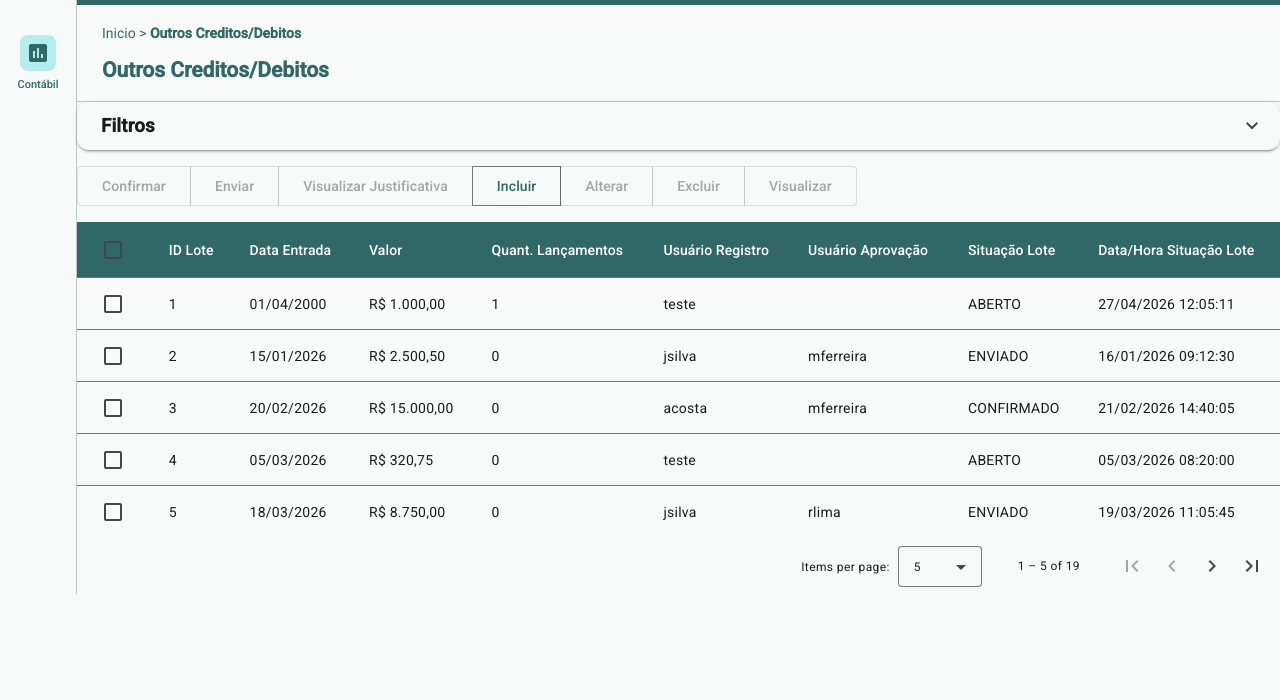
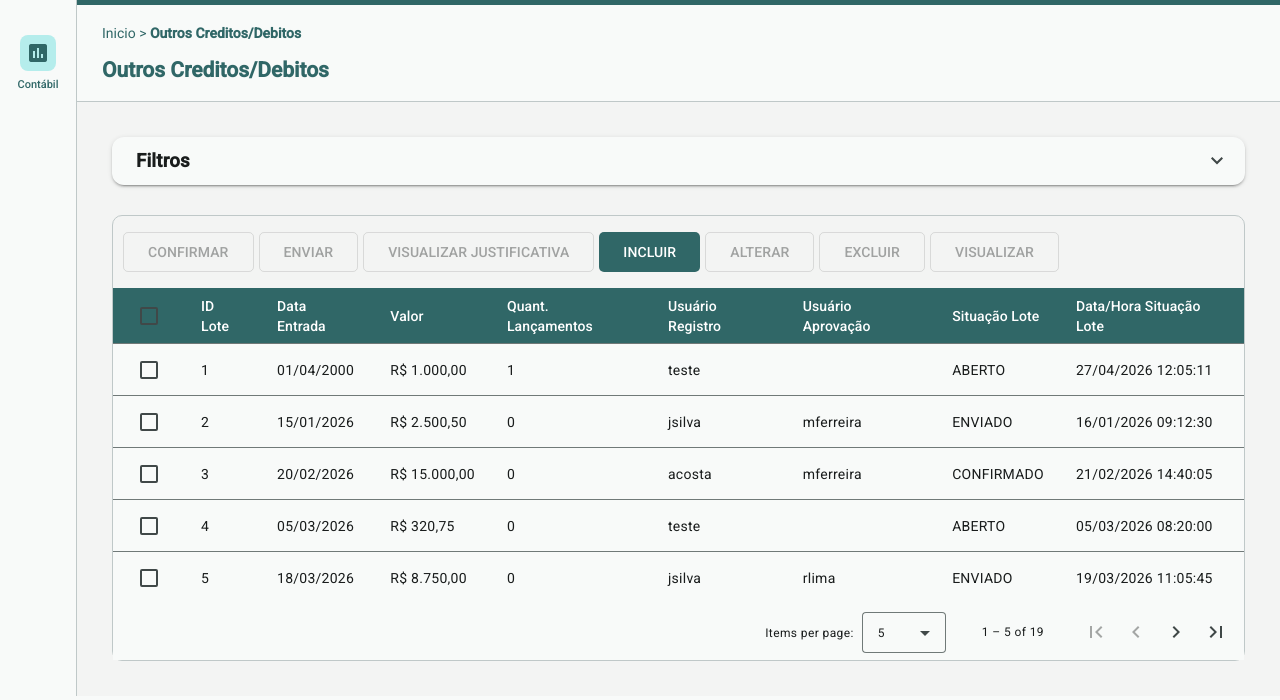
Before and after one commit to Jcamihao/outros-creditos-debitos, an Angular app: page / in a window 1280 px wide. Shown: the top 700 px of the page. Built offline with nearby package versions, Linux system fonts and the light colour scheme.

Commit message:
feat: reorganiza estrutura do componente de consulta de lotes e melhora estilização

```diff
--- a/src/app/features/pages/consulta-lotes/consulta-lotes.component.html
+++ b/src/app/features/pages/consulta-lotes/consulta-lotes.component.html
@@ -1,16 +1,5 @@
+<main class="content-consulta">
   <app-filtro-lotes (pesquisar)="onPesquisar($event)"></app-filtro-lotes>
-
-<div class="barra-acoes">
-  <button mat-stroked-button [disabled]="!podeConfirmarEnviar()">Confirmar</button>
-  <button mat-stroked-button [disabled]="!podeConfirmarEnviar()">Enviar</button>
-  <button mat-stroked-button [disabled]="!podeVisualizarJustificativa()">
-    Visualizar Justificativa
-  </button>
-  <button mat-stroked-button (click)="onIncluir()">Incluir</button>
-  <button mat-stroked-button [disabled]="!podeAlterarExcluirVisualizar()">Alterar</button>
-  <button mat-stroked-button [disabled]="!podeAlterarExcluirVisualizar()">Excluir</button>
-  <button mat-stroked-button [disabled]="!podeAlterarExcluirVisualizar()">Visualizar</button>
-</div>
 
   @if (carregando()) {
     <mat-progress-spinner mode="indeterminate"></mat-progress-spinner>
@@ -18,7 +7,24 @@
   @if (erro()) {
     <div class="erro">{{ erro() }}</div>
   }
+
+  <div class="table">
+    <div class="barra-acoes">
+      <button mat-stroked-button [disabled]="!podeConfirmarEnviar()">CONFIRMAR</button>
+      <button mat-stroked-button [disabled]="!podeConfirmarEnviar()">ENVIAR</button>
+      <button mat-stroked-button [disabled]="!podeVisualizarJustificativa()">
+        VISUALIZAR JUSTIFICATIVA
+      </button>
+      <button mat-stroked-button matButton="filled" (click)="onIncluir()" color="primary">
+        INCLUIR
+      </button>
+      <button mat-stroked-button [disabled]="!podeAlterarExcluirVisualizar()">ALTERAR</button>
+      <button mat-stroked-button [disabled]="!podeAlterarExcluirVisualizar()">EXCLUIR</button>
+      <button mat-stroked-button [disabled]="!podeAlterarExcluirVisualizar()">VISUALIZAR</button>
+    </div>
     <app-tabela-lotes
       [lotes]="lotes()"
       (selectionChange)="onSelectionChange($event)"
     ></app-tabela-lotes>
+  </div>
+</main>
--- a/src/app/features/pages/consulta-lotes/consulta-lotes.component.scss
+++ b/src/app/features/pages/consulta-lotes/consulta-lotes.component.scss
@@ -1,21 +1,25 @@
+.content-consulta {
+  background-color: var(--mat-sys-surface-container-low);
+  padding: 35px;
+}
+
+.table {
+  margin-top: 30px;
+  border: 1px solid var(--mat-sys-outline-variant);
+  border-radius: 10px;
+}
+
 .barra-acoes {
   display: flex;
   flex-wrap: wrap;
   margin: var(--spacing-md) 0;
+  gap: 5px;
+  padding-left: 10px;
 }
 
 .barra-acoes button {
-  border-radius: 0;
-  margin-left: -1px;
-}
-
-.barra-acoes button:first-child {
-  border-radius: 4px 0 0 4px;
-  margin-left: 0;
-}
-
-.barra-acoes button:last-child {
-  border-radius: 0 4px 4px 0;
+  border-radius: 5px;
+  // margin-left: -1px;
 }
 
 @media (max-width: 600px) {
```
Lines whose indentation alone changed are shown as unchanged.
